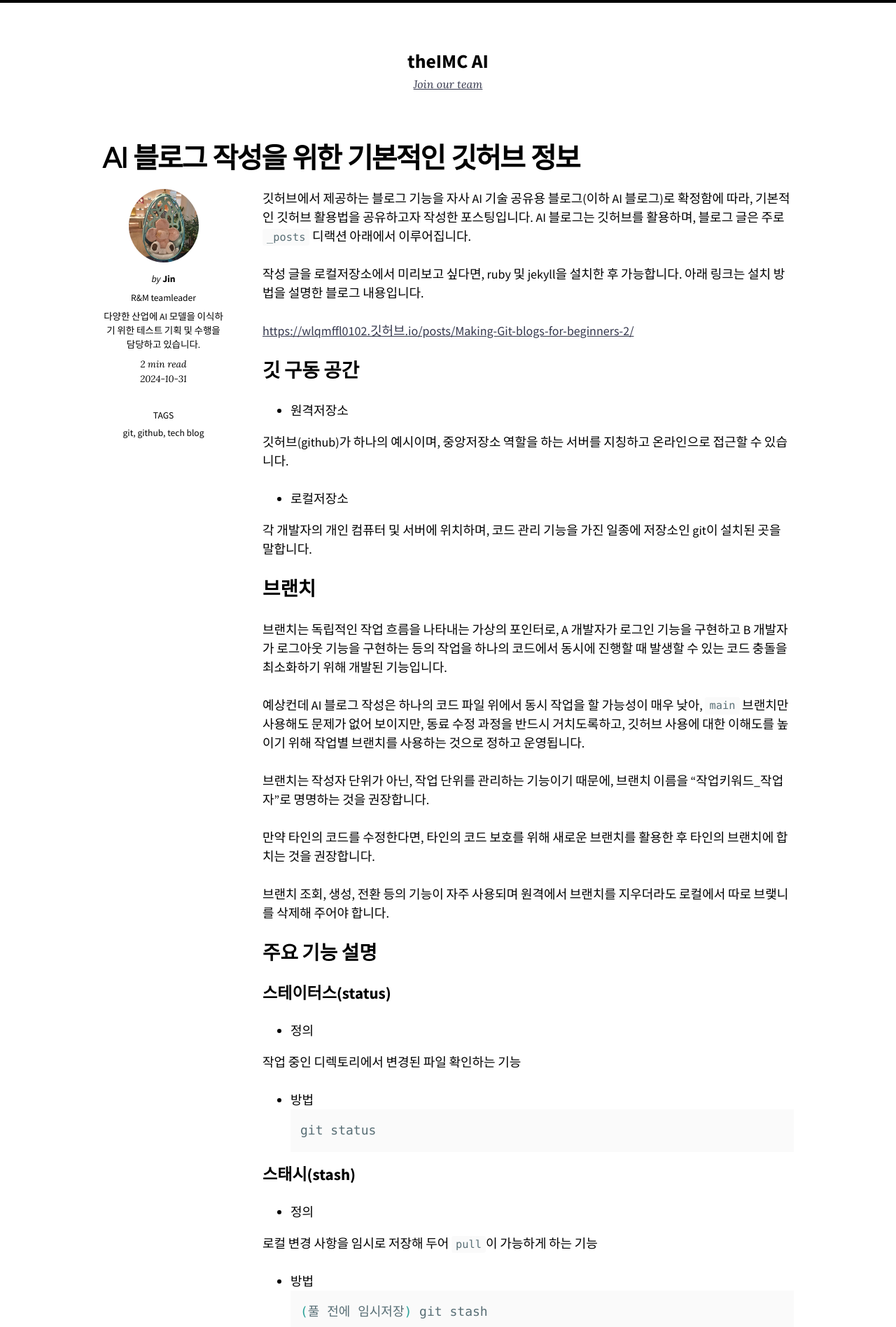
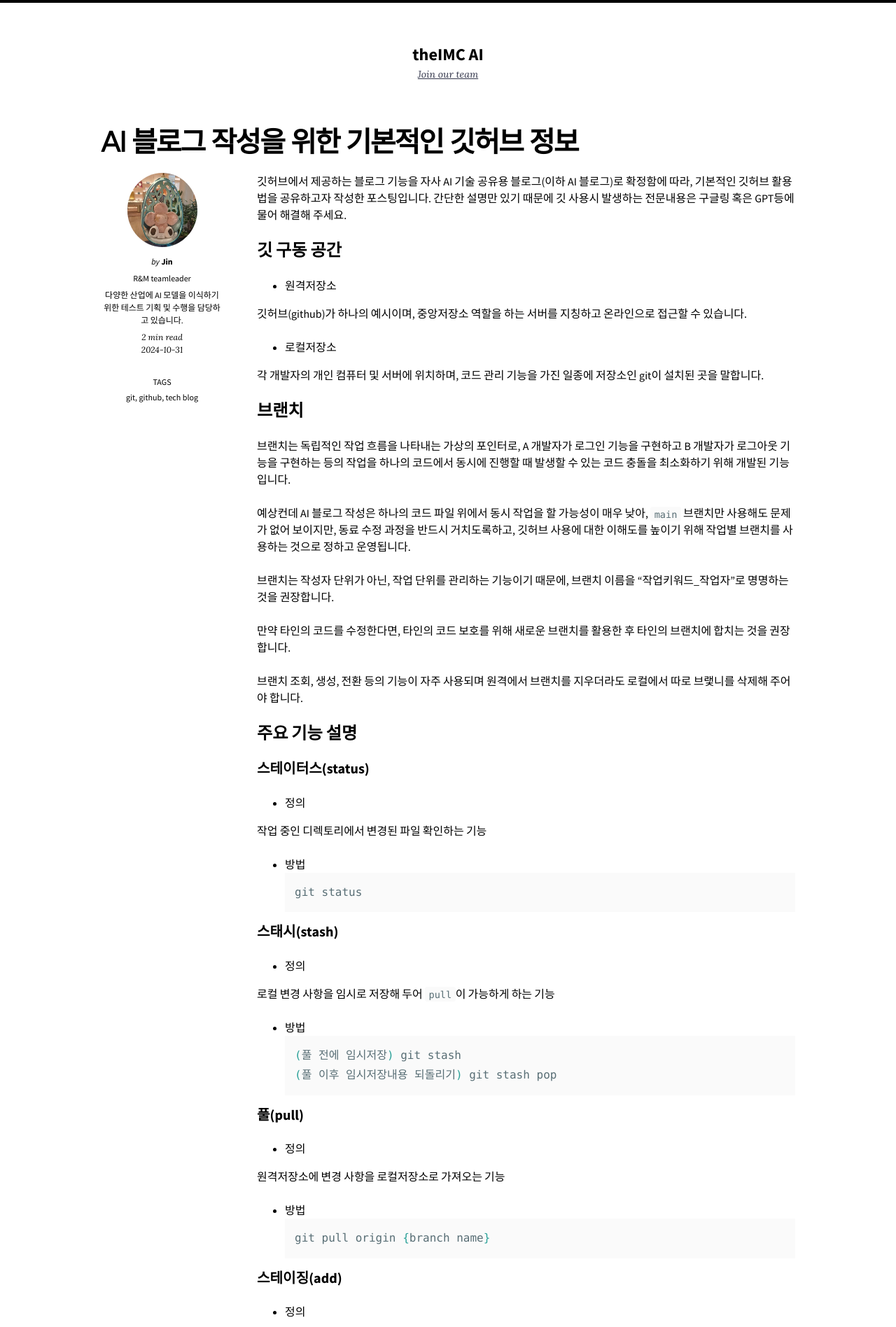
Before and after one commit to aitheimc/aitheimc.github.io, a Jekyll site: the page built from _posts/2024-10-31-basic-info-git-and-github.markdown, in a window 1280 px wide. Shown: the top 1896 px of the page at 70% size. Built offline with Jekyll 4.4.1, drawn with Linux system fonts in a browser that asks for light colours; nearby versions of some CDN libraries.

Commit message:
update font and other small mistake

```diff
--- a/_config.yml
+++ b/_config.yml
@@ -53,7 +53,7 @@ feed:
   path: atom.xml
 
 # Pagination - https://jekyllrb.com/docs/pagination/
-paginate: 5
+paginate: 10
 paginate_path: /page:num/
 
 # Search
--- a/_posts/2024-10-18-guide-for-blog-write.markdown
+++ b/_posts/2024-10-18-guide-for-blog-write.markdown
@@ -12,7 +12,6 @@ tags:
 
 본 포스팅은 더아이엠씨 AI 블로그 작성을 위해 반드시 작성해야하는 layout 작성법을 서술하였습니다. 작성중인 마크다운 문서에 layout을 첫줄부터 입력한 후 본 글을 시작합니다.
 <!--more-->
----
 
 ## 블로그 작성
 ### 블로그 문법 및 파일 이름 구성
--- a/_posts/2024-10-31-basic-info-git-and-github.markdown
+++ b/_posts/2024-10-31-basic-info-git-and-github.markdown
@@ -9,13 +9,8 @@ tags:
     - github
     - tech blog
 ---
-깃허브에서 제공하는 블로그 기능을 자사 AI 기술 공유용 블로그(이하 AI 블로그)로 확정함에 따라, 기본적인 깃허브 활용법을 공유하고자 작성한 포스팅입니다.
+깃허브에서 제공하는 블로그 기능을 자사 AI 기술 공유용 블로그(이하 AI 블로그)로 확정함에 따라, 기본적인 깃허브 활용법을 공유하고자 작성한 포스팅입니다. 간단한 설명만 있기 때문에 깃 사용시 발생하는 전문내용은 구글링 혹은 GPT등에 물어 해결해 주세요.
 <!--more-->
-AI 블로그는 깃허브를 활용하며, 블로그 글은 주로 `_posts` 디랙션 아래에서 이루어집니다.
-
-작성 글을 로컬저장소에서 미리보고 싶다면, ruby 및 jekyll을 설치한 후 가능합니다. 아래 링크는 설치 방법을 설명한 블로그 내용입니다.
-
- [https://wlqmffl0102.깃허브.io/posts/Making-Git-blogs-for-beginners-2/](https://wlqmffl0102.깃허브.io/posts/Making-Git-blogs-for-beginners-2/)
 
 ## 깃 구동 공간
 - 원격저장소
--- a/_sass/so-simple/_entries.scss
+++ b/_sass/so-simple/_entries.scss
@@ -25,6 +25,8 @@
   margin-bottom: 0.5rem;
   font-family: $title-font-family;
   font-weight: $entry-title-weight;
+  /* 폰트 사이즈 강제 추가 */
+  font-size: 18px !important;
   /*font-style: italic;*/
   letter-spacing: -1px;
   word-wrap: break-word; /* break long words that could overflow */
--- a/_sass/so-simple/_variables.scss
+++ b/_sass/so-simple/_variables.scss
@@ -9,11 +9,15 @@ $large: 1024px !default;
 $xlarge: 1280px !default;
 
 /* Fluid type */
-$base-font-size: 16px !default;
+$base-font-size: 14px !default;
+//$base-font-size: 16px !default;
 $min-vw: $small !default;
 $max-vw: $xlarge !default;
-$min-font-size: 16px !default;
-$max-font-size: 18px !default;
+$min-font-size: 14px !default;
+$max-font-size: 16px !default;
+//$min-font-size: 16px !default;
+//$max-font-size: 18px !default;
+
 
 /* Calculate Modular Scale */
 $modular-scale-1: 1.067 !default; /* small */
```
Also changed, not shown: README.md.
